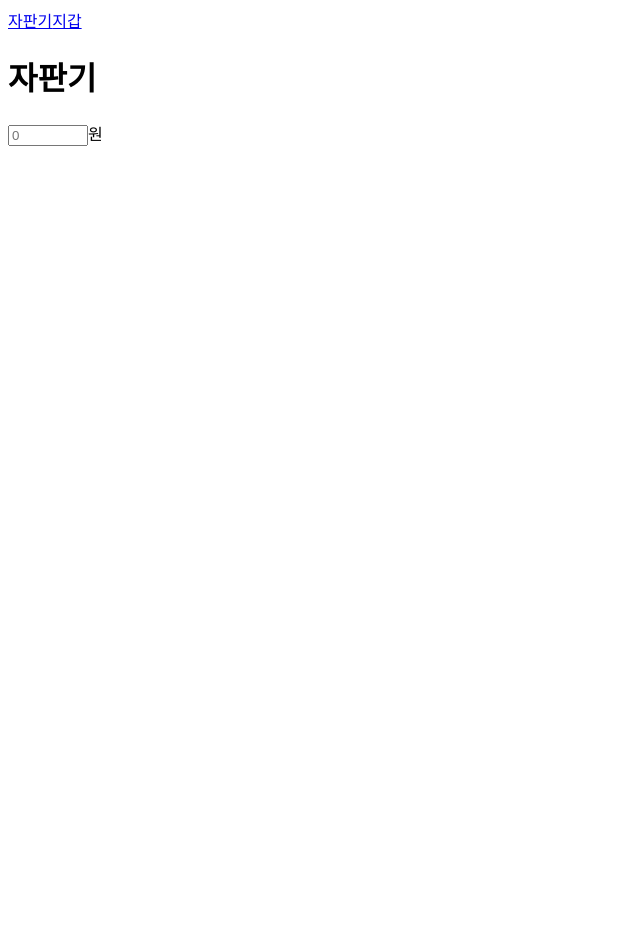
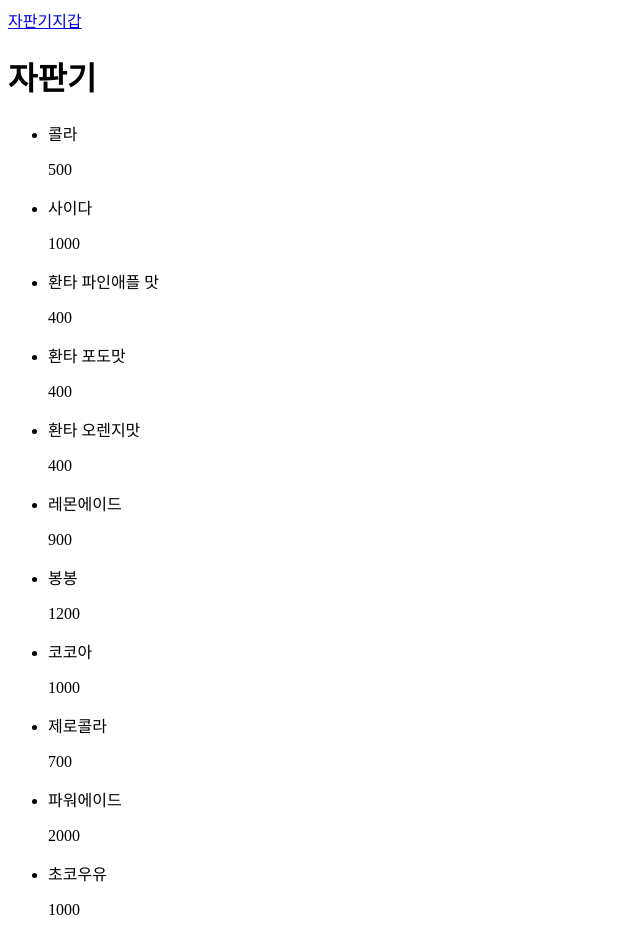
Before and after one commit to codesquad-members-2022/fe-vm, a React (Create React App) app: page /vm in a window 1280 px wide. Shown: the top 938 px of the page, without its empty margins (0-640 px from the left). Before the commit the page ends 800 px from the top, so only its background shows below. Built offline with nearby package versions, Linux system fonts and the light colour scheme.

Commit message:
feat: 선택가능한 상품 빨간색으로 표시

```diff
--- a/package.json
+++ b/package.json
@@ -10,6 +10,7 @@
     "react-dom": "^18.1.0",
     "react-router-dom": "^6.3.0",
     "react-scripts": "5.0.1",
+    "styled-components": "^5.3.5",
     "uuidv4": "^6.2.13",
     "web-vitals": "^2.1.4"
   },
--- /dev/null
+++ b/src/components/Products.jsx
@@ -0,0 +1,34 @@
+import products from "../data/products";
+import { v4 as uuid } from "uuid";
+import styled from "styled-components";
+
+const Product = styled.li`
+    color: ${(props) => (props.choosable ? "red" : "black")};
+`;
+
+function Products({ moneyInVendingMachine }) {
+    const totalMoneyInVendingMachine = Object.keys(
+        moneyInVendingMachine
+    ).reduce(
+        (acc, unit) => acc + moneyInVendingMachine[unit] * Number(unit),
+        0
+    );
+
+    return (
+        <ul>
+            {products.map((product) => (
+                <Product
+                    key={uuid()}
+                    choosable={
+                        totalMoneyInVendingMachine >= Number(product.price)
+                    }
+                >
+                    <p>{product.name}</p>
+                    <p>{product.price}</p>
+                </Product>
+            ))}
+        </ul>
+    );
+}
+
+export default Products;
--- /dev/null
+++ b/src/data/products.js
@@ -0,0 +1,24 @@
+const products = [
+    { name: "콜라", price: 500 },
+    { name: "사이다", price: 1000 },
+    { name: "환타 파인애플 맛", price: 400 },
+    { name: "환타 포도맛", price: 400 },
+    { name: "환타 오렌지맛", price: 400 },
+    { name: "레몬에이드", price: 900 },
+    { name: "봉봉", price: 1200 },
+    { name: "코코아", price: 1000 },
+    { name: "제로콜라", price: 700 },
+    { name: "파워에이드", price: 2000 },
+    { name: "초코우유", price: 1000 },
+    { name: "커피우유", price: 1000 },
+    { name: "딸기우유", price: 1000 },
+    { name: "알로에", price: 1500 },
+    { name: "콘칩", price: 1000 },
+    { name: "새우깡", price: 1100 },
+    { name: "눈을감자", price: 2000 },
+    { name: "칸쵸", price: 1300 },
+    { name: "보리차", price: 1500 },
+    { name: "솔의눈", price: 800 },
+];
+
+export default products;
--- a/src/routes/Home.jsx
+++ b/src/routes/Home.jsx
@@ -29,6 +29,7 @@ function Home() {
                     wallet,
                     record,
                     addRecord,
+                    moneyInVendingMachine,
                     putMoneyIntoVendingMachine,
                 }}
             />
--- a/src/routes/VendingMachine.jsx
+++ b/src/routes/VendingMachine.jsx
@@ -1,14 +1,21 @@
 import { useOutletContext } from "react-router-dom";
 import MoneySlot from "../components/MoneySlot";
+import Products from "../components/Products";
 import RecordBoard from "../components/RecordBoard";
 
 function VendingMachine() {
-    const { wallet, record, addRecord, putMoneyIntoVendingMachine } =
-        useOutletContext();
+    const {
+        wallet,
+        record,
+        addRecord,
+        moneyInVendingMachine,
+        putMoneyIntoVendingMachine,
+    } = useOutletContext();
 
     return (
         <>
             <h1>자판기</h1>
+            <Products moneyInVendingMachine={moneyInVendingMachine} />
             <MoneySlot
                 addRecord={addRecord}
                 wallet={wallet}
```
Also changed, not shown: 1 other file (tests, documents, lock files or other folders).
